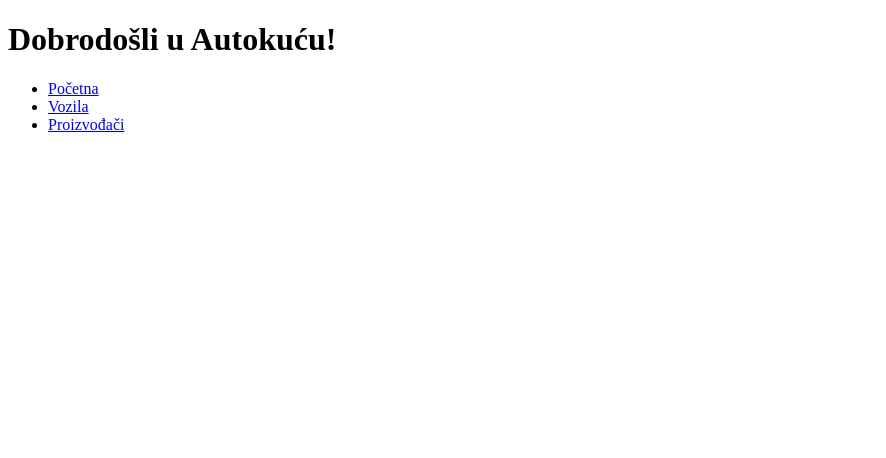
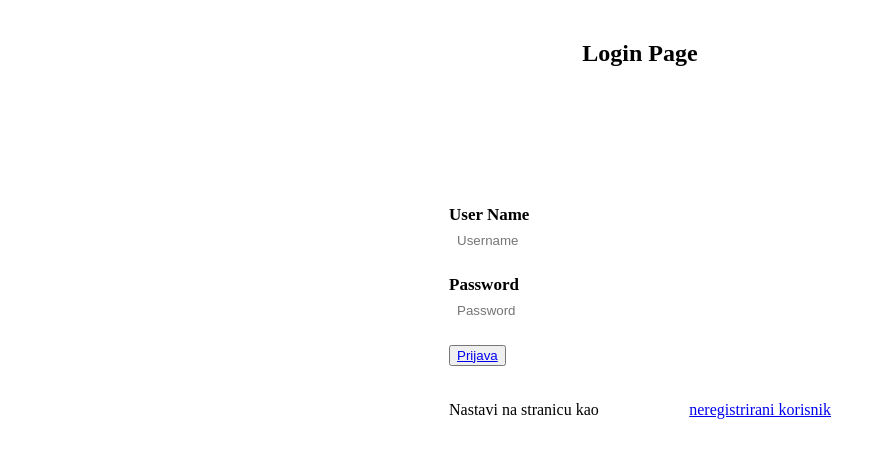
Before and after one commit to PatrikBanko/PZW_Autokuca, a Django app: page / in a window 1280 px wide. Shown: the top 458 px of the page, without its empty margins (0-886 px from the left). Run offline with Django 3.2, Linux system fonts and the light colour scheme.

Commit message:
Login page

```diff
--- a/mysite/main/urls.py
+++ b/mysite/main/urls.py
@@ -4,7 +4,9 @@ from . import views
 app_name = 'main'  # here for namespacing of urls.
 
 urlpatterns = [
-    path('', views.homepage, name='homepage'),
+
+    path('', views.prijava, name='prijava'),
+    path('homepage_neregistrirani/', views.homepage_neregistrirani, name='homepage_neregistrirani'),
     path('vozila/', views.vozila, name='vozila'),
     path('proizvodaci/', views.proizvodaci, name='proizvodaci')
 ]
--- a/mysite/main/views.py
+++ b/mysite/main/views.py
@@ -7,7 +7,11 @@ from .models import *
 from django.views.generic import ListView
 
 ## Create your views here.
-def homepage(request):
+
+def prijava(request):
+    return render(request, "./login.html")
+
+def homepage_neregistrirani(request):
     return render(request, "./homepage_neregistrirani.html")
 
 def vozila(request):
--- a/mysite/templates/homepage_neregistrirani.html
+++ b/mysite/templates/homepage_neregistrirani.html
@@ -7,7 +7,7 @@
     <div id="sidebar">
         {% block sidebar %}
         <ul>
-            <li><a href="/">Početna</a></li>
+            <li><a href="/homepage_neregistrirani">Početna</a></li>
             <li><a href="/vozila">Vozila</a></li>
             <li><a href="/proizvodaci">Proizvođači</a></li>
         </ul>
--- a/mysite/templates/login.html
+++ b/mysite/templates/login.html
@@ -58,9 +58,12 @@
 				<label><b>Password </b> </label>
 				<input type="Password" name="Pass" id="Pass" placeholder="Password" />
 				<br /><br />
-				<form method="link" action="{% url 'gui' %}">
-                    <input type="button" value="Start">
-                </form>
+				<button type="button">
+                    <a href="/prijava">Prijava</a>
+                </button>
+				<br/>
+				<br/>
+				<p>Nastavi na stranicu kao<a href="/homepage_neregistrirani">neregistrirani korisnik</a></p>
 			</form>
 		</div>
 	</body>
```
